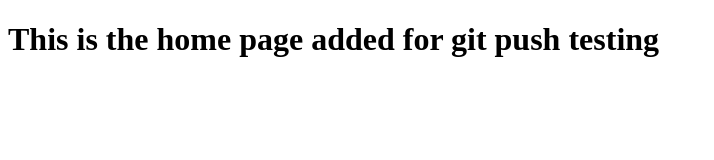
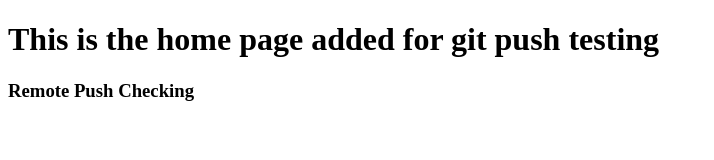
Before and after one commit to Allavudeen/demo, a plain HTML site: page Home.html in a window 1280 px wide. Shown: the whole page, without its empty margins (0-714 px from the left). Drawn offline with Linux system fonts and the light colour scheme.

Commit message:
Remote Push Checking

```diff
--- a/Home.html
+++ b/Home.html
@@ -5,5 +5,6 @@
     </head>
     <body>
         <h1>This is the home page added for git push testing</h1>
+        <h3>Remote Push Checking</h3>
     </body>
 </html>
```
Also changed, not shown: index.html (+1 -0 lines), 1 other file.
